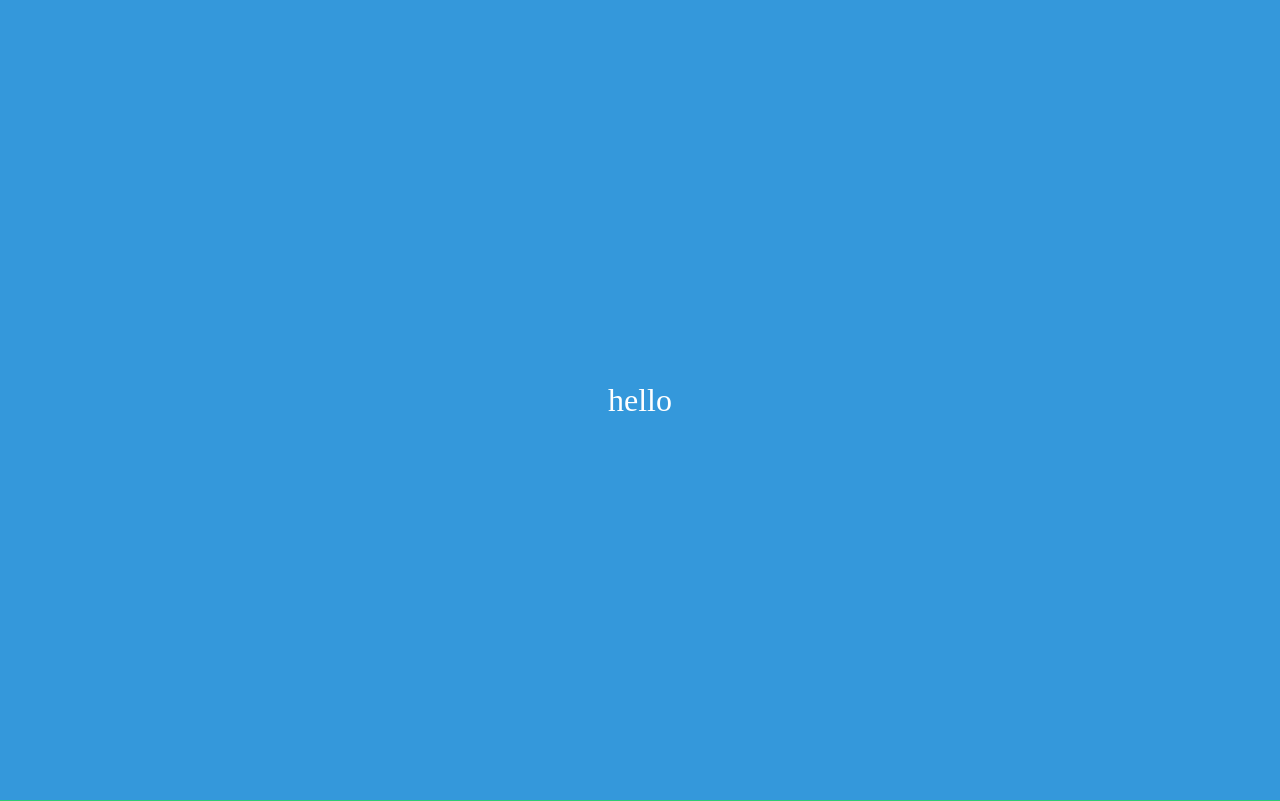
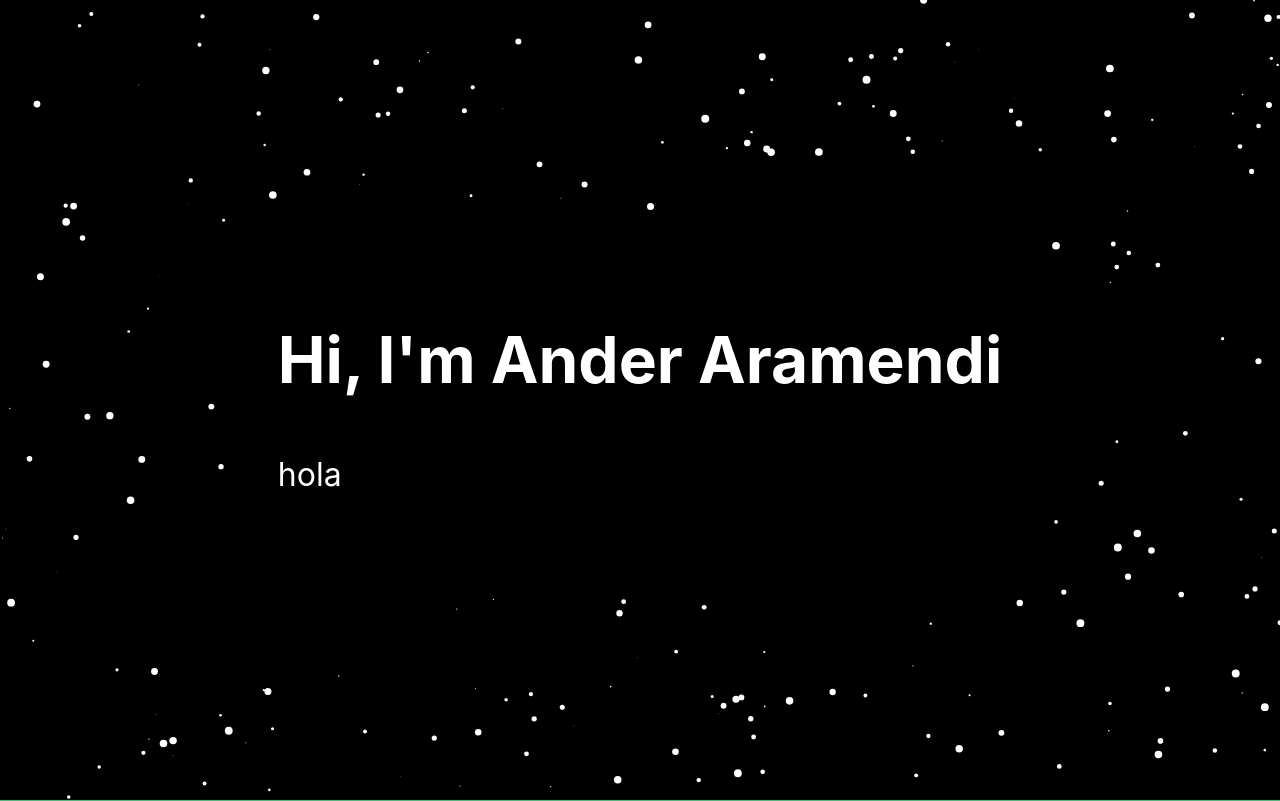
Before and after one commit to Aramendiander/portfolio, a React (Vite) app: page / in a window 1280 px wide. Shown: the top 801 px of the page. Built offline with nearby package versions, Linux system fonts and the light colour scheme.

Commit message:
added stars on main page

```diff
--- a/src/App.jsx
+++ b/src/App.jsx
@@ -1,6 +1,8 @@
 import { useState, useEffect, useRef } from 'react';
 import { Link, animateScroll as scroll } from "react-scroll";
 import './App.css';
+import Stars from './components/Stars';
+import Presentation from './components/Presentation';
 
 function App() {
   const [currentPage, setCurrentPage] = useState(0);
@@ -83,8 +85,10 @@ function App() {
         className={`page ${currentPage === 0 ? 'active' : ''}`}
         id="page1"
         ref={(el) => (pagesRef.current[0] = el)}
+        style={{ position: 'relative' }}
       >
-        <p>hello</p>
+        <Stars />
+        <Presentation />
       </div>
       <div
         className={`page ${currentPage === 1 ? 'active' : ''}`}
--- /dev/null
+++ b/src/components/Presentation.jsx
@@ -0,0 +1,16 @@
+import { useEffect, useState, } from 'react';
+
+const Presentation = () => {
+
+
+
+
+    return (
+        <div className="presentation" >
+            <h1>Hi, I'm Ander Aramendi</h1>
+            <p>hola</p>
+        </div>
+    )
+}
+
+export default Presentation
--- /dev/null
+++ b/src/components/Stars.jsx
@@ -0,0 +1,104 @@
+import { useState, useEffect, useRef } from "react";
+
+const Presentation = () => {
+    const canvasRef = useRef(null);
+    const starsRef = useRef([]);
+
+    useEffect(() => {
+        const canvas = canvasRef.current;
+        const context = canvas.getContext('2d');
+        context.fillStyle = 'black';
+        context.fillRect(0, 0, canvas.width, canvas.height);
+
+        starsRef.current = Array.from({ length: 300 }, () => createStar(canvas.width, canvas.height));
+        starsRef.current.forEach(star => drawStar(context, star));
+
+        const animate = () => {
+            context.fillStyle = 'black';
+            context.fillRect(0, 0, canvas.width, canvas.height);
+
+            starsRef.current = starsRef.current.map(star => {
+                let { x, y, vx, vy, size } = star;
+
+                // Update the star's position based on its velocity
+                x += vx;
+                y += vy;
+
+                // If the star is outside the canvas, adjust its velocity to move it back towards the canvas
+                if (x < 0) {
+                    vx = Math.abs(vx);
+                } else if (x > canvas.width) {
+                    vx = -Math.abs(vx);
+                }
+                if (y < 0) {
+                    vy = Math.abs(vy);
+                } else if (y > canvas.height) {
+                    vy = -Math.abs(vy);
+                }
+
+                return { x, y, vx, vy, size };
+            });
+
+            starsRef.current.forEach(star => drawStar(context, star));
+            requestAnimationFrame(animate);
+        };
+
+        animate();
+    }, []);
+
+    const createStar = (width, height) => {
+        const size = Math.random() * 4;
+        const vx = (Math.random() - 0.5) * 0.05; // Decrease the multiplier to make the stars move slower
+        const vy = (Math.random() - 0.5) * 0.05; // Decrease the multiplier to make the stars move slower
+
+        return {
+            x: Math.random() * width,
+            y: Math.random() * height,
+            vx: vx,
+            vy: vy,
+            size: size
+        };
+    };
+
+    const drawStar = (context, star) => {
+        context.beginPath();
+        context.arc(star.x, star.y, star.size, 0, Math.PI * 2, false);
+        context.fillStyle = 'white';
+        context.fill();
+    };
+
+    const moveStars = (event) => {
+        const canvas = canvasRef.current;
+        const context = canvas.getContext('2d');
+        context.fillStyle = 'black';
+        context.fillRect(0, 0, canvas.width, canvas.height);
+
+        starsRef.current = starsRef.current.map(star => {
+            const dx = star.x - event.clientX;
+            const dy = star.y - event.clientY;
+            const dist = Math.hypot(dx, dy);
+
+            const mouseRadius = 200; // Increase this value to increase the mouse's area of effect
+
+            if (dist < mouseRadius) {
+                const forceDirectionX = dx / dist;
+                const forceDirectionY = dy / dist;
+
+                const force = (mouseRadius - dist) / mouseRadius;
+                const directionX = forceDirectionX * force * 1; // Reduced multiplier from 5 to 2
+                const directionY = forceDirectionY * force * 1; // Reduced multiplier from 5 to 2
+
+                return { ...star, x: star.x + directionX, y: star.y + directionY };
+            }
+            return star;
+        });
+
+        starsRef.current.forEach(star => drawStar(context, star));
+    };
+
+    return (
+        <canvas ref={canvasRef} onMouseMove={moveStars} width={window.innerWidth} height={window.innerHeight} />
+    );
+};
+
+export default Presentation;
--- a/src/index.css
+++ b/src/index.css
@@ -1,4 +1,4 @@
-/* :root {
+ :root {
   font-family: Inter, system-ui, Avenir, Helvetica, Arial, sans-serif;
   line-height: 1.5;
   font-weight: 400;
@@ -12,6 +12,8 @@
   -webkit-font-smoothing: antialiased;
   -moz-osx-font-smoothing: grayscale;
 }
+
+/*
 
 a {
   font-weight: 500;
@@ -83,10 +85,10 @@ button:focus-visible {
   font-size: 2em;
 }
 
-#page1 {
+/* #page1 {
   background-color: #3498db;
   color: #fff;
-}
+} */
 
 #page2 {
   background-color: #2ecc71;
@@ -97,3 +99,10 @@ button:focus-visible {
   background-color: #e74c3c;
   color: #fff;
 }
+
+.presentation {
+  position: absolute;
+  color: #fff;
+  padding: 50px;
+  background-color: black;
+}
```
